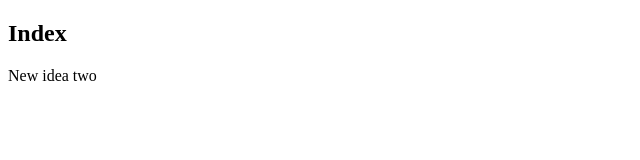
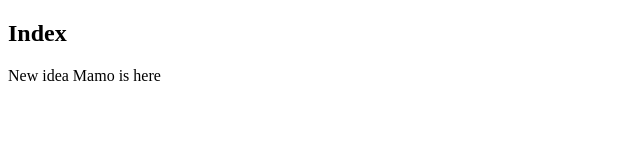
Before and after one commit to Mamo-techcamps/techcamps-one, a plain HTML site: page index.html in a window 1280 px wide. Shown: the full height of the page, 0-640 px from the left. Drawn offline with Linux system fonts and the light colour scheme.

Commit message:
mamo added

```diff
--- a/index.html
+++ b/index.html
@@ -10,7 +10,7 @@
 
   <h2>Index</h2>
 
-  <p>New idea two </p>
+  <p>New idea Mamo is here </p>
 
 </body>
 </html>
```
